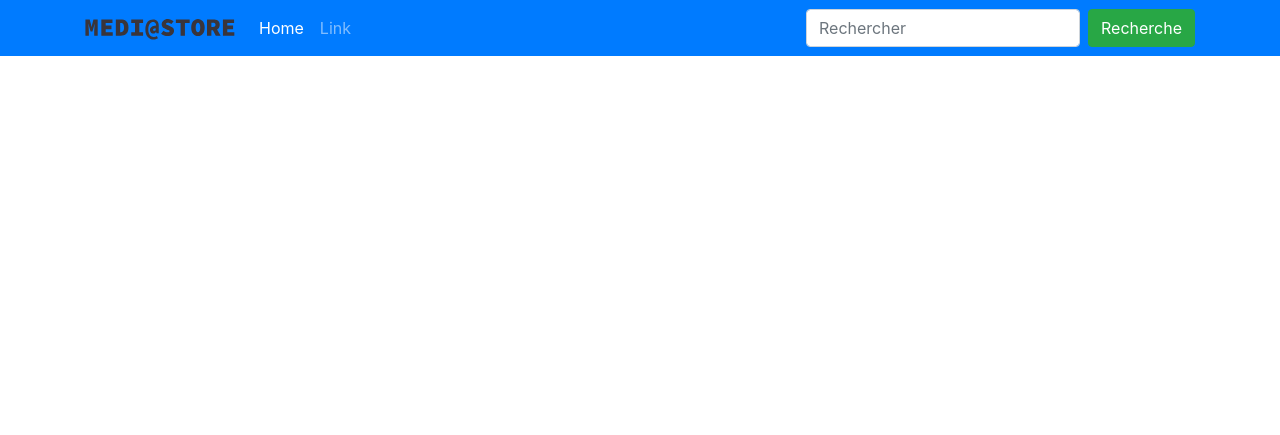
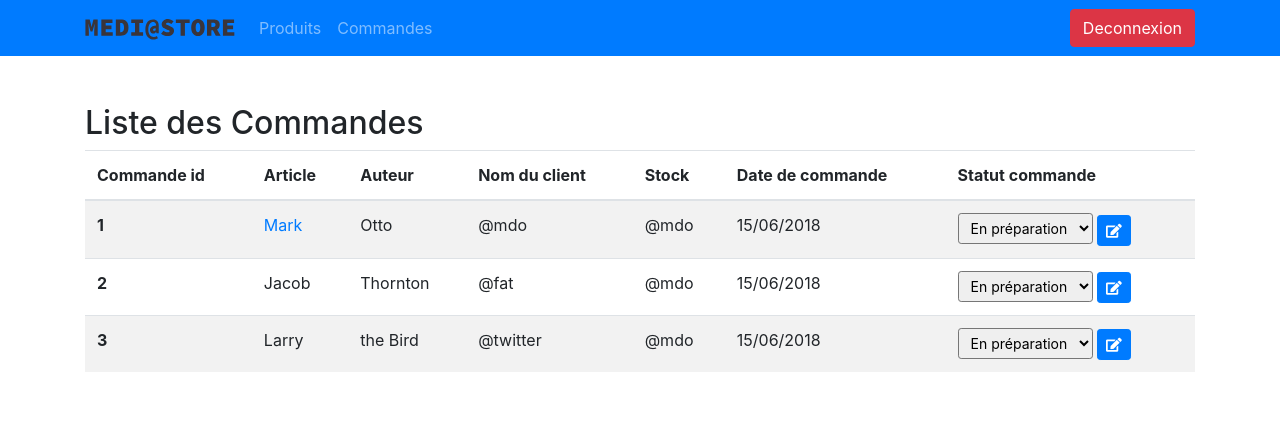
Before and after one commit to nicoxxxcox/mediastore, a PHP site: page /templates/back/orders.php in a window 1280 px wide. Shown: the top 435 px of the page. Run offline with PHP 8.4, Linux system fonts and the light colour scheme; some libraries are stand-ins or nearby versions.

Commit message:
intégration Back orders

```diff
--- a/templates/back/_nav.php
+++ b/templates/back/_nav.php
@@ -12,6 +12,9 @@
                 <li class="nav-item">
                     <a class="nav-link" href="#">Produits</a>
                 </li>
+                <li class="nav-item">
+                    <a class="nav-link" href="#">Commandes</a>
+                </li>
             </ul>
             <form class="form-inline my-2 my-lg-0">
                 <input class="form-control mr-sm-2" type="text" name="deconnexion" hidden >
--- a/templates/back/orders.php
+++ b/templates/back/orders.php
@@ -1,38 +1,89 @@
 <?php
+require_once "../_header.php";
 
-require_once "../_header.php";
+require_once "./_nav.php";
 ?>
 
+    <div class="row">
+        <div class="container py-5">
 
-    <header>
-        <nav class="navbar navbar-expand-lg navbar-dark bg-primary">
-            <div class="container">
-                <a class="navbar-brand" href="#"><img src="../../assets/img/logo.svg" width="150" alt=""></a>
-                <button class="navbar-toggler" type="button" data-toggle="collapse"
-                        data-target="#navbarSupportedContent" aria-controls="navbarSupportedContent"
-                        aria-expanded="false" aria-label="Toggle navigation">
-                    <span class="navbar-toggler-icon"></span>
-                </button>
 
-                <div class="collapse navbar-collapse" id="navbarSupportedContent">
-                    <ul class="navbar-nav mr-auto">
-                        <li class="nav-item active">
-                            <a class="nav-link" href="#">Home <span class="sr-only">(current)</span></a>
-                        </li>
-                        <li class="nav-item">
-                            <a class="nav-link" href="#">Link</a>
-                        </li>
-                    </ul>
-                    <form class="form-inline my-2 my-lg-0">
-                        <input class="form-control mr-sm-2" type="search" placeholder="Rechercher" aria-label="Search">
-                        <button class="btn btn-success my-2 my-sm-0" type="submit">Recherche</button>
-                    </form>
-                </div>
+            <p class="h2">Liste des Commandes</p>
 
-            </div>
-        </nav>
-    </header>
+            <table class="table table-striped">
+                <thead>
+                <tr>
+                    <th scope="col">Commande id</th>
+                    <th scope="col">Article</th>
+                    <th scope="col">Auteur</th>
+                    <th scope="col">Nom du client</th>
+                    <th scope="col">Stock</th>
+                    <th scope="col">Date de commande</th>
+                    <th scope="col">Statut commande</th>
+                </tr>
+                </thead>
+                <tbody>
+                <tr>
+                    <th scope="row">1</th>
+                    <td><a href="#" style="">Mark</a></td>
+                    <td>Otto</td>
+                    <td>@mdo</td>
+                    <td>@mdo</td>
+                    <td>15/06/2018</td>
+                    <td>
+                        <form action="">
+                            <select id="inputState" class="form-control-sm" name="statutprod">
+                                <option selected>En préparation</option>
+                                <option>Prête</option>
+                                <option>Envoyée</option>
+                            </select>
+                        <button type="button" class="btn btn-primary btn-sm"><i class="fas fa-edit"></i></button>
+                        </form>
+                    </td>
 
+                </tr>
+                <tr>
+                    <th scope="row">2</th>
+                    <td>Jacob</td>
+                    <td>Thornton</td>
+                    <td>@fat</td>
+                    <td>@mdo</td>
+                    <td>15/06/2018</td>
+                    <td><form action="">
+                            <select id="inputState" class="form-control-sm" name="statutprod">
+                                <option selected>En préparation</option>
+                                <option>Prête</option>
+                                <option>Envoyée</option>
+                            </select>
+                            <button type="button" class="btn btn-primary btn-sm"><i class="fas fa-edit"></i></button>
+                        </form>
+                    </td>
+                </tr>
+                <tr>
+                    <th scope="row">3</th>
+                    <td>Larry</td>
+                    <td>the Bird</td>
+                    <td>@twitter</td>
+                    <td>@mdo</td>
+                    <td>15/06/2018</td>
+                    <td><form action="">
+                            <select id="inputState" class="form-control-sm" name="statutprod">
+                                <option selected>En préparation</option>
+                                <option>Prête</option>
+                                <option>Envoyée</option>
+                            </select>
+                            <button type="button" class="btn btn-primary btn-sm"><i class="fas fa-edit"></i></button>
+                        </form>
+                    </td>
+                </tr>
+                </tbody>
+            </table>
+
+
+
+        </div>
+
+    </div>
 <?php
 
 require_once "../_footer.php";
```
